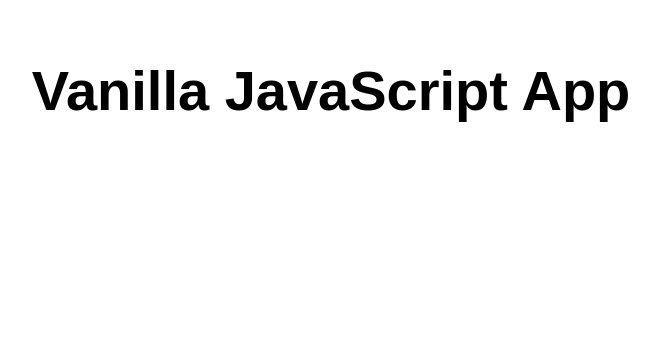
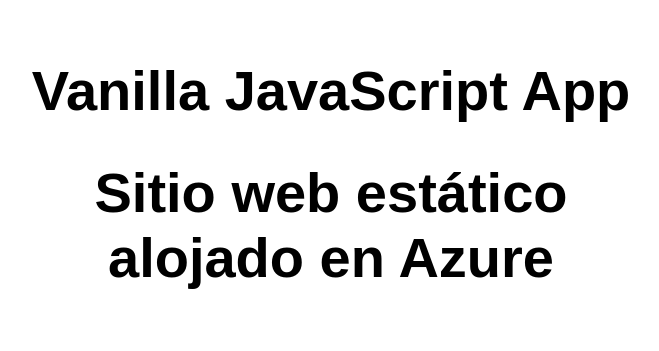
Before and after one commit to BaezDa/azure-static-web, a plain HTML site: page src/index.html in a window 1280 px wide. Shown: the whole page, without its empty margins (309-968 px from the left). Drawn offline with Linux system fonts and the light colour scheme.

Commit message:
update index

```diff
--- a/src/index.html
+++ b/src/index.html
@@ -11,6 +11,7 @@
 <body>
   <main>
     <h1>Vanilla JavaScript App</h1>
+    <h1>Sitio web estático alojado en Azure</h1>
   </main>
 </body>
 
```
